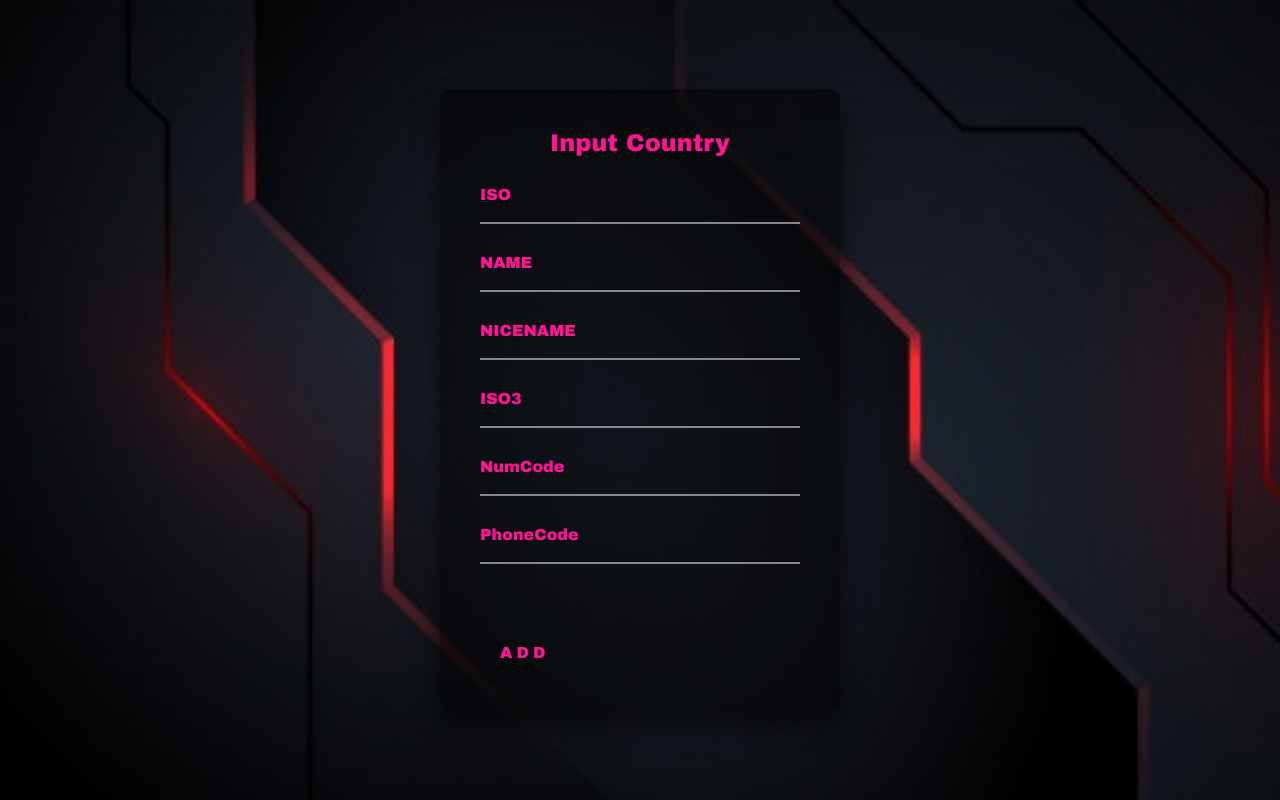
After one commit to page23zabala/CRUD-WEBapp-PHP, a PHP site: page /add.html in a window 1280 px wide. The commit adds this page. Run offline with PHP 8.4, Linux system fonts and the light colour scheme.

Commit message:
adding data

```diff
--- /dev/null
+++ b/add.html
@@ -0,0 +1,79 @@
+<!DOCTYPE html>
+<html lang="en">
+<head>
+	<meta charset="UTF-8">
+	<meta name="viewport" content="width=device-width, initial-scale=1.0">
+	<title>Add data</title>
+	<link href="style.css" rel="stylesheet" type="text/css" media="all">
+</head>
+<body>
+
+
+	<div class="login-box">
+  		<h2>Input Country</h2>
+  		<form action="add.php" method="post" name="form1">
+    <div class="user-box">
+      	<input type="text" name="iso" required="">
+      	<label>ISO</label>
+    </div>
+    <div class="user-box">
+     	<input type="text" name="name" required="">
+      	<label>NAME</label>
+    </div>
+    <div class="user-box">
+      	<input type="text" name="nicename" required="">
+      	<label>NICENAME</label>
+    </div>
+    <div class="user-box">
+     	<input type="text" name="iso3" required="">
+      	<label>ISO3</label>
+    </div>
+    <div class="user-box">
+      	<input type="text" name="numcode" required="">
+      	<label>NumCode</label>
+    </div>
+    <div class="user-box">
+     	<input type="text" name="phonecode" required="">
+      	<label>PhoneCode</label>
+    </div>
+
+
+      <input class="aaa"type="submit" name="Submit" value="ADD">
+
+		<!--<table widht="25%" border="0">
+			<h2>Input Country</h2>
+			<tr>
+				<td>Iso</td>
+				<td><input type="text" name="iso"></td>
+			</tr>
+			<tr>
+				<td>Name</td>
+				<td><input type="text" name="name"></td>
+			</tr>
+			<tr>
+				<td>Nicename</td>
+				<td><input type="text" name="nicename"></td>
+			</tr>
+			<tr>
+			<tr>
+				<td>Iso3</td>
+				<td><input type="text" name="iso3"></td>
+			</tr>
+			<tr>
+				<td>NumCode</td>
+				<td><input type="text" name="numcode"></td>
+			</tr>
+			<tr>
+				<td>PhoneCode</td>
+				<td><input type="text" name="phonecode"></td>
+			</tr>
+			<tr>
+				<td></td>
+				<td><input type="submit" name="Submit" value="Add"></td>
+			</tr>
+		</table> -->
+
+	</form>
+
+</body>
+</html>
--- /dev/null
+++ b/style.css
@@ -0,0 +1,194 @@
+body {
+  background-image: url('bg.jpg');
+  background-size: cover;
+  background-repeat: no-repeat;
+  background-attachment: fixed;
+}
+
+.title {
+	text-align: center;
+  color: #ff1493;
+	font-family: Arial black;
+}
+
+a:link, a:visited {
+  background-color: black;
+  color: #ff1493;
+  border: 2px solid #ff1493;
+  padding: 10px 20px;
+  text-align: center;
+  text-decoration: none;
+  display: inline-block;
+}
+
+a:hover, a:active {
+  background-color: #ff1493;
+  color: black;
+  border: none;
+}
+.login-box {
+  position: absolute;
+  top: 50%;
+  left: 50%;
+  width: 400px;
+  padding: 40px;
+  transform: translate(-50%, -50%);
+  background: rgba(0,0,0,.5);
+  box-sizing: border-box;
+  box-shadow: 0 15px 25px rgba(0,0,0,.6);
+  border-radius: 10px;
+}
+input{
+  background-color:rgba(0, 0, 0, 0);
+  border: none;
+  color: #ff1493;
+  font-family: arial black;
+  font-size: 16px;
+}
+
+h2 {
+  margin: 0 0 30px;
+  padding: 0;
+  color: #ff1493;
+  font-family: arial black;
+  text-align: center;
+}
+
+.login-box .user-box {
+  position: relative;
+}
+
+.login-box .user-box input {
+  width: 100%;
+  padding: 10px 0;
+  font-size: 16px;
+  color: #ff1493;
+  margin-bottom: 30px;
+  border: none;
+  border-bottom: 1px solid #fff;
+  outline: none;
+  background: transparent;
+}
+.login-box .user-box label {
+  position: absolute;
+  top:0;
+  left: 0;
+  padding: 0px 0;
+  font-size: 16px;
+  color: #ff1493;
+  font-family: arial black;
+  pointer-events: none;
+  transition: .5s;
+}
+
+.login-box .user-box input:focus ~ label,
+.login-box .user-box input:valid ~ label {
+  top: -20px;
+  left: 0;
+  color: #ff1493;
+  font-size: 12px;
+}
+
+.login-box form input.aaa {
+  position: relative;
+  display: inline-block;
+  padding: 10px 20px;
+  color: #ff1493;
+  font-size: 16px;
+  text-decoration: none;
+  text-transform: uppercase;
+  overflow: hidden;
+  transition: .5s;
+  margin-top: 40px;
+  letter-spacing: 4px
+}
+
+.login-box input.aaa:hover {
+  background: #ff1493;
+  color: #fff;
+  border-radius: 5px;
+  box-shadow: 0 0 5px #ff1493,
+              0 0 25px #ff1493,
+              0 0 50px #ff1493,
+              0 0 100px #ff1493;
+}
+
+.login-box input.aaa span {
+  position: absolute;
+  display: block;
+}
+
+.login-box input.aaa span:nth-child(1) {
+  top: 0;
+  left: -100%;
+  width: 100%;
+  height: 2px;
+  background: linear-gradient(90deg, transparent, #ff1493);
+  animation: btn-anim1 1s linear infinite;
+}
+
+@keyframes btn-anim1 {
+  0% {
+    left: -100%;
+  }
+  50%,100% {
+    left: 100%;
+  }
+}
+
+.login-box input.aaa span:nth-child(2) {
+  top: -100%;
+  right: 0;
+  width: 2px;
+  height: 100%;
+  background: linear-gradient(180deg, transparent, #03e9f4);
+  animation: btn-anim2 1s linear infinite;
+  animation-delay: .25s
+}
+
+@keyframes btn-anim2 {
+  0% {
+    top: -100%;
+  }
+  50%,100% {
+    top: 100%;
+  }
+}
+
+.login-box input.aaa span:nth-child(3) {
+  bottom: 0;
+  right: -100%;
+  width: 100%;
+  height: 2px;
+  background: linear-gradient(270deg, transparent, #03e9f4);
+  animation: btn-anim3 1s linear infinite;
+  animation-delay: .5s
+}
+
+@keyframes btn-anim3 {
+  0% {
+    right: -100%;
+  }
+  50%,100% {
+    right: 100%;
+  }
+}
+
+.login-box input.aaa span:nth-child(4) {
+  bottom: -100%;
+  left: 0;
+  width: 2px;
+  height: 100%;
+  background: linear-gradient(360deg, transparent, #03e9f4);
+  animation: btn-anim4 1s linear infinite;
+  animation-delay: .75s
+}
+
+@keyframes btn-anim4 {
+  0% {
+    bottom: -100%;
+  }
+  50%,100% {
+    bottom: 100%;
+  }
+}
```
Also changed, not shown: add.php (added, +66 -0 lines), index.php (+8 -10 lines).
